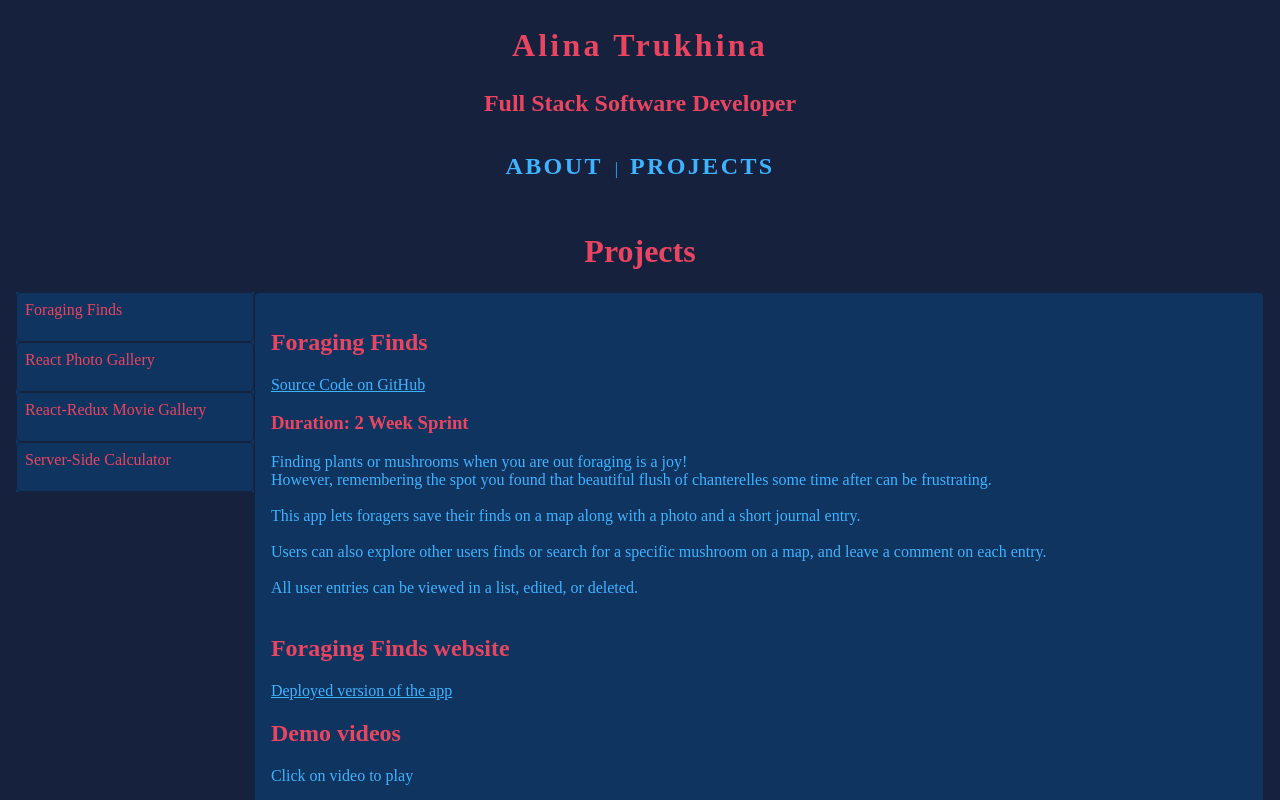
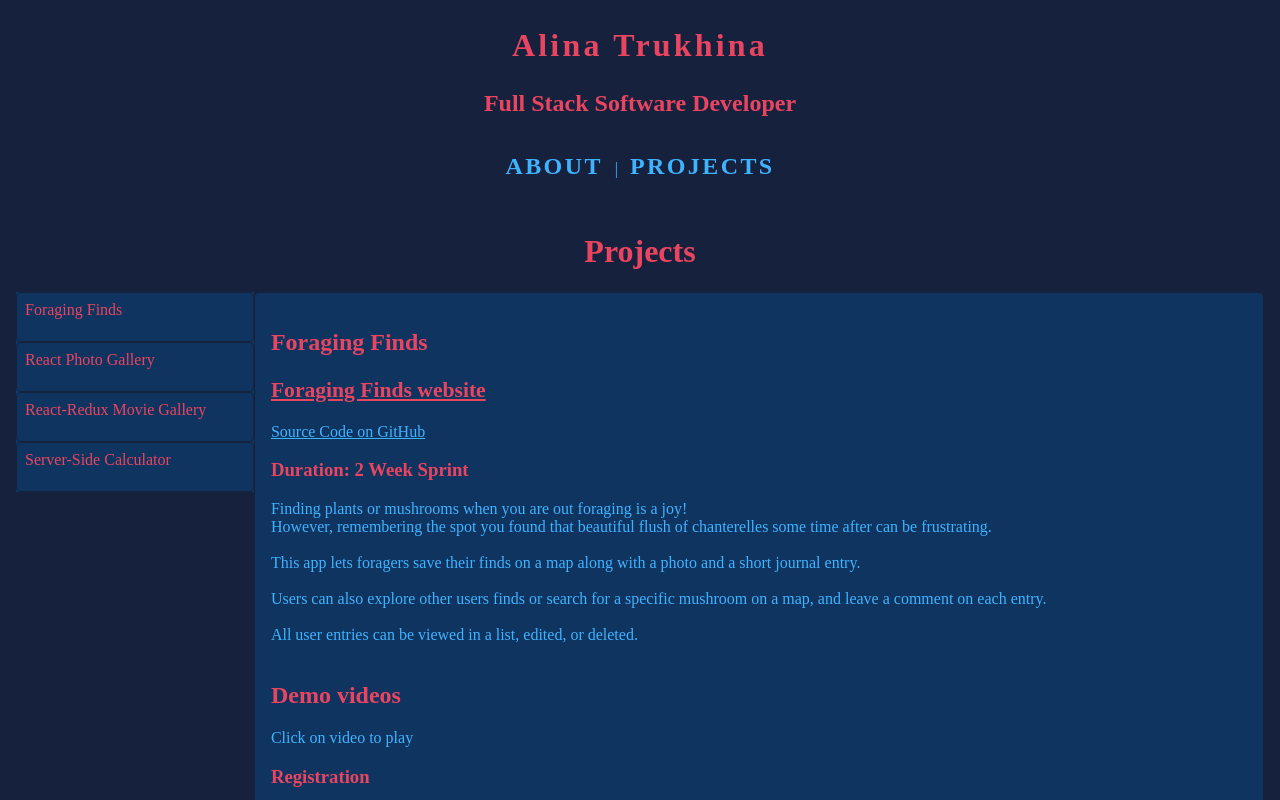
Before and after one commit to AlinaTrukhina/portfolio, a SvelteKit app: page /projects/foraging-finds in a window 1280 px wide. Shown: the top 800 px of the page. Built offline with nearby package versions, Linux system fonts and the light colour scheme; grey boxes are pictures that could not be loaded.

Commit message:
add website link styling

```diff
--- a/src/routes/projects/foraging-finds/+page.svelte
+++ b/src/routes/projects/foraging-finds/+page.svelte
@@ -43,6 +43,8 @@
 <section>
     <h1>Foraging Finds</h1>
 
+    <h2 class=website-link><a href="https://foraging-finds.herokuapp.com/">Foraging Finds website</a></h2>
+
     <a href="https://github.com/AlinaTrukhina/solo-project-foraging-finds">
         Source Code on GitHub
     </a>
@@ -59,9 +61,6 @@ Users can also explore other users finds or search for a specific mushroom on a
 
 All user entries can be viewed in a list, edited, or deleted.
     </pre>
-
-    <h2>Foraging Finds website</h2>
-    <a href="https://foraging-finds.herokuapp.com/">Deployed version of the app</a>
 
     <section class="demo">
         <h2>Demo videos</h2>
@@ -122,3 +121,18 @@ All user entries can be viewed in a list, edited, or deleted.
         {/each}
     </ul>
 </section>
+
+<style>
+
+.website-link a {
+    color: var(--color-theme-pink);
+    font-size: 0.9em;
+}
+
+.website-link a:hover {
+    background-color: var(--color-theme-purple);
+    padding: 5px;
+    border-radius: 5px;
+}
+
+</style>
```
